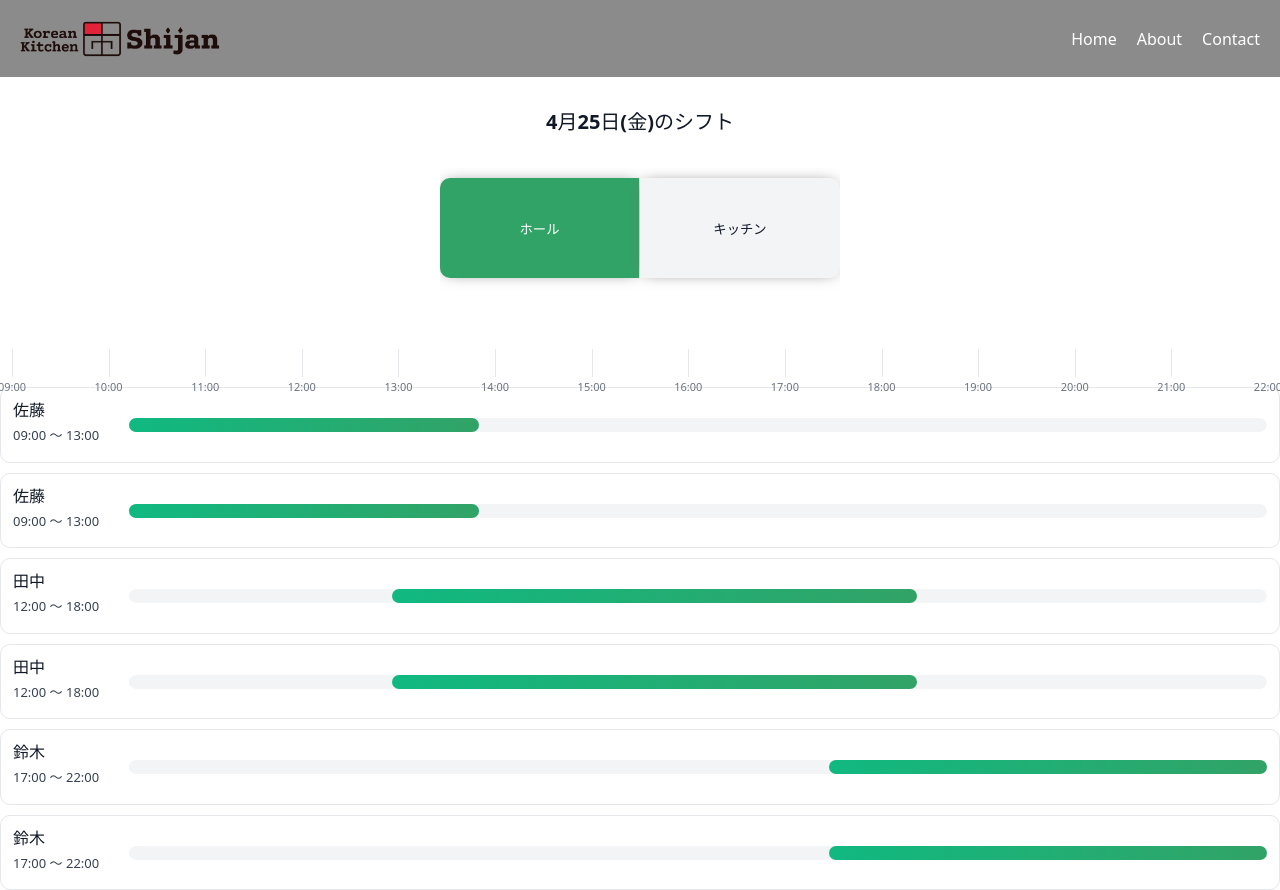
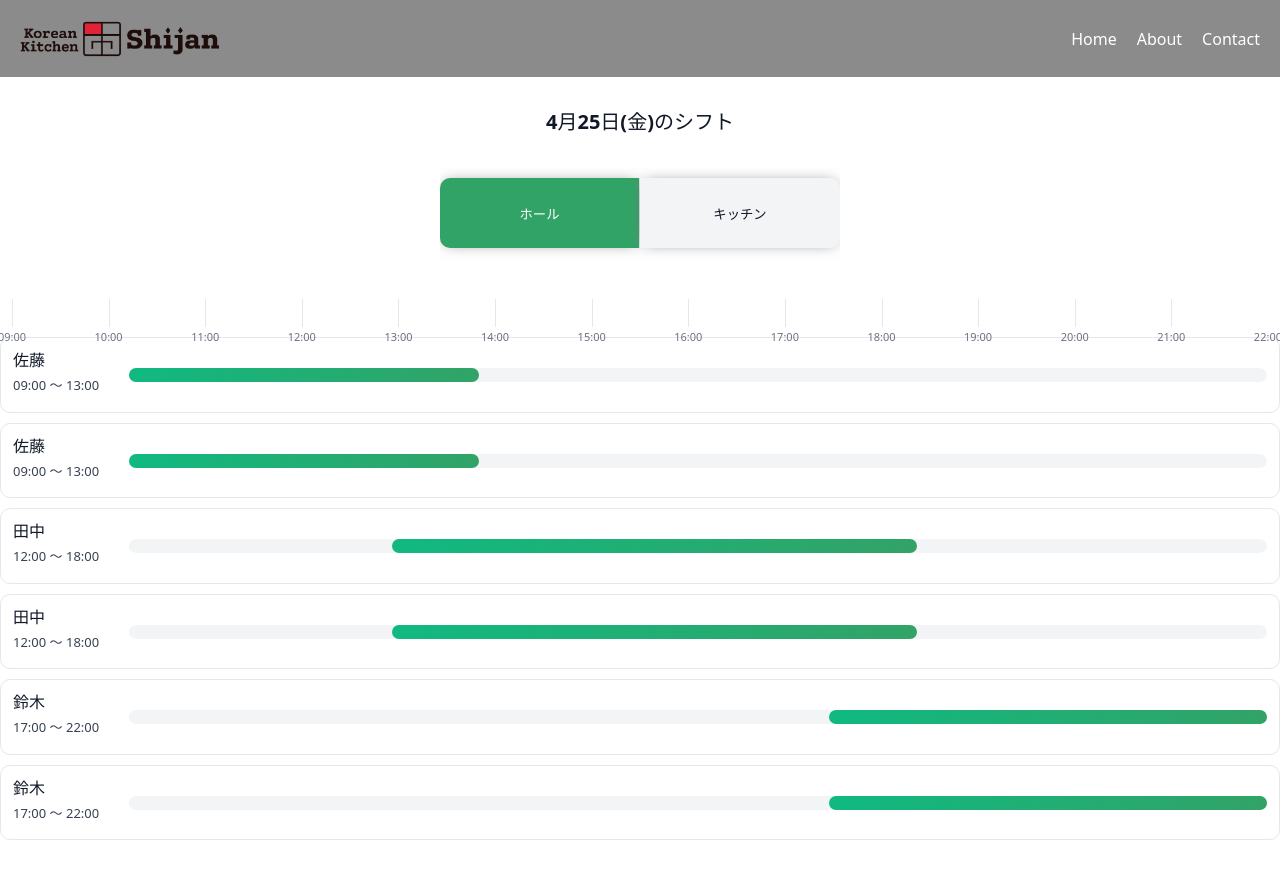
Before and after one commit to kei0101xw/web-shift-manager, a React (Vite) app in the folder frontend/: page /todayshift in a window 1280 px wide. After the commit the page ends 840 px from the top, so only its background shows below. Built offline with nearby package versions, Linux system fonts and the light colour scheme.

Commit message:
[fix]UIの修正

```diff
--- a/frontend/src/pages/TodayShift.css
+++ b/frontend/src/pages/TodayShift.css
@@ -47,7 +47,7 @@
   gap: 12px;
   margin: 12px 0 16px;
   text-align: center;
-  margin-bottom: 50px;
+  margin-bottom: 30px;
 }
 
 .shift-header .shift-title {
@@ -99,12 +99,12 @@
 .shift-button--left {
   border-right: 1px solid #e5e7eb;
   width: 200px;
-  height: 100px;
+  height: 70px;
   border-radius: 10px 0 0 10px;
 }
 .shift-button--right {
   width: 200px;
-  height: 100px;
+  height: 70px;
   border-radius: 0 10px 10px 0;
 }
 
```
